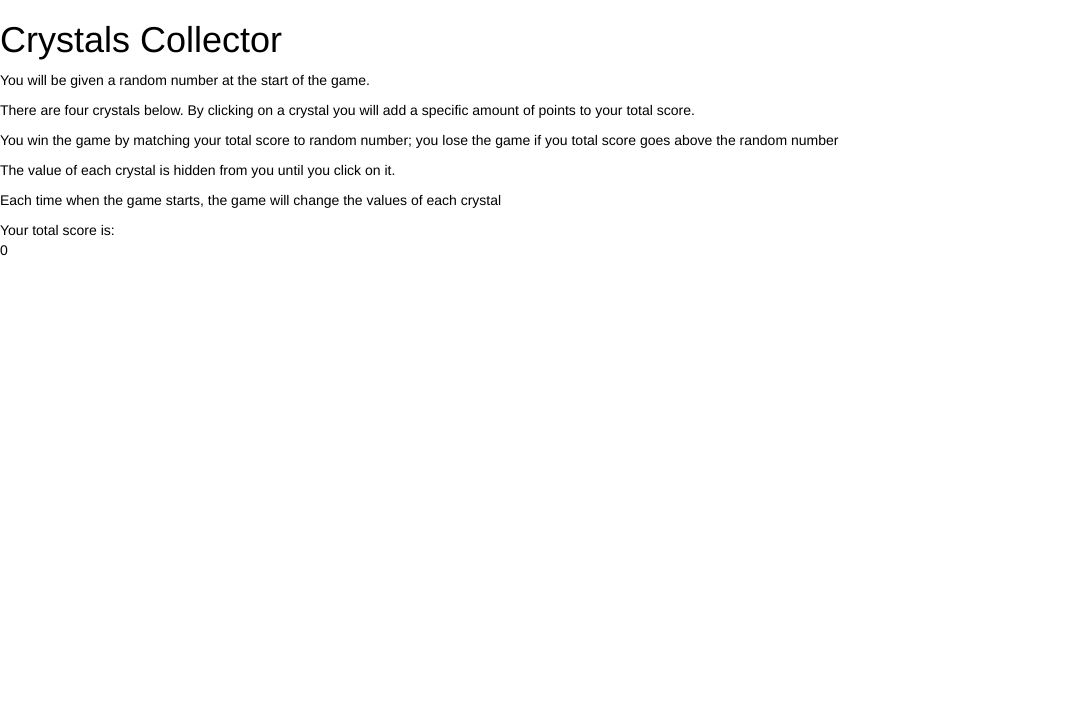
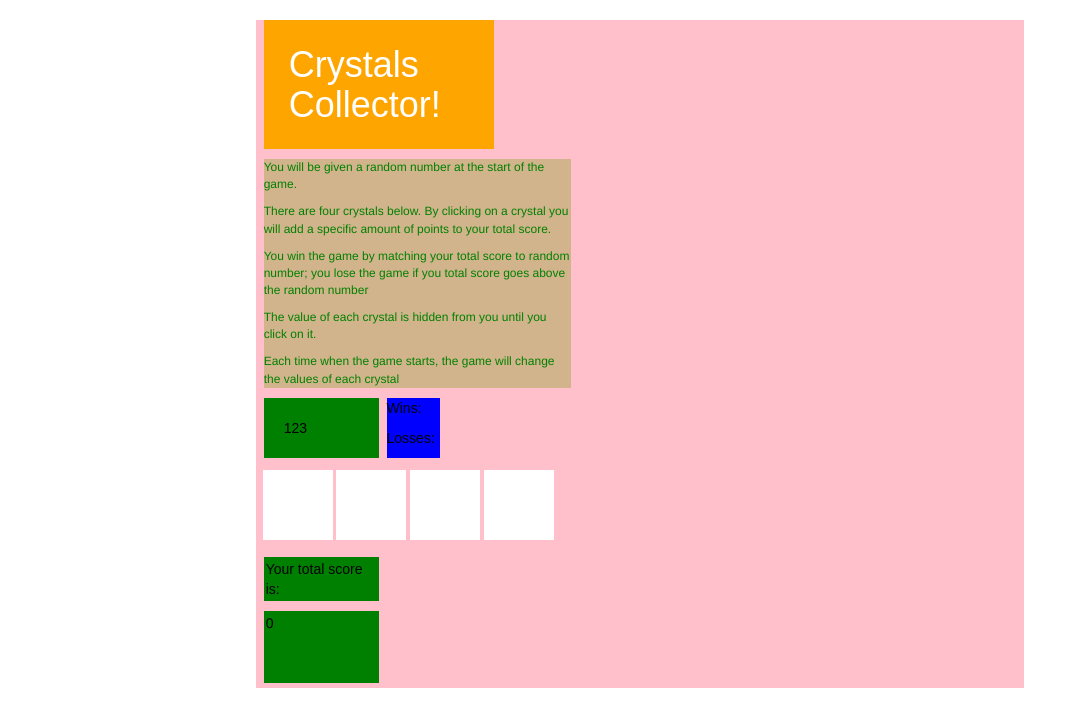
Before and after one commit to MLangteau/week-4-game, a PHP site: page / in a window 1280 px wide. Shown: the top 727 px of the page, without its empty margins (0-1087 px from the left). Run offline with PHP 8.4, Linux system fonts and the light colour scheme.

Commit message:
getting the div straight

```diff
--- a/assets/css/style.css
+++ b/assets/css/style.css
@@ -1,23 +1,24 @@
-/*body {
-  background: url("../images/asanoha-400px.png") no-repeat center center fixed;
-  -webkit-background-size: cover;
-  -moz-background-size: cover;
-  -o-background-size: cover;
-  background-size: cover;
-	text-align: center;
-	font-family: Helvetica;
-	font-size: 2em;
+* {
+	box-sizing: border-box;
+	font-family: 'Arial', 'Helvetica Neue', Helvetica, sans-serif;
+}
+
+h1 {
+	margin-left: 1%;
+	display: block;
+	padding: 25px;
+	width: 30%;
+	background-color: orange;
 	color: white;
-	clear: both;
-}   */
-
-.sunset {
-/*   /* Background pattern from Subtle Patterns */
-/*	background-image: url("../images/blackthread.png");         */
-	margin: 0 auto;
-	width: 70%;
-	color: black;
-	clear: both;         /* no floating on left or right at onset */
+}
+#randomGen {
+	margin-left: 1%;
+	float: left;
+	background-color: green;
+	display: block;
+	padding: 20px;
+	width: 15%;
+	height: 5%;
 }
 
 #letterIn {
@@ -25,12 +26,109 @@
 	font-size: 3em;
 	color: black;
 }
+
+#totalScoreText {
+	clear: both;
+	margin-left: 1%;
+	padding: 2px;
+	background-color: green;
+	width: 15%;
+}
+
+#totalScoreNum {
+	display: inline-block;
+	overflow: auto;
+	clear: both;
+	margin-left: 1%;
+	padding: 2px 20px 50px 2px;
+	background-color: green;
+	width: 15%;
+}
+
+#totalScore {
+	display: inline-block;
+}
+
+#crystal-1 {
+	margin-left: 1%;
+	width: 10%;
+	display: inline-block;
+	padding: 35px;
+}
+
+#crystal-2 {
+	width: 10%;
+	padding: 35px;
+}
+
+#crystal-3 {
+	width: 10%;
+	padding: 35px;
+}
+
+#crystal-4 {
+	width: 10%;
+	display: inline-block;
+	padding: 35px;
+}
+
+.sunset {
+/*   /* Background pattern from Subtle Patterns */
+/*	background-image: url("../images/blackthread.png");         */
+	margin: 0 auto;
+	width: 60%;
+	background-color: pink;
+	color: black;
+	clear: both;         /* no floating on left or right at onset */
+}
+
+.winLossPara {
+	margin-left: 1%;
+	clear: both;
+	display: inline-block;
+	background-color: blue;
+	width: 7%;
+}
+/*
 .my-panel {
-	display:block;
+	margin-left: 1%;
+	width: 35%;
+	background-color: #ffffff;
+	padding: 4px;
+	background-color: green;
+	border: 6px solid orange;
+	display: block
+}
+     */
+.para {
+	margin-left: 1%;
+	width: 40%;
+	font-size: 12px;
+	font-family: Helvetica;
+	background-color: tan;
+	color: green;
+	display: block;
+}
+
+.crystal-panel {
+/*	margin-left: 1%;  */
+	width: 60%;
+	display: block;
+	padding: 2px;
+}
+
+.crystals {
+	width: 10%;
+	height: 10%;
+	padding: 20px;
+	display: inline-block;
+	background-color: white;
+}
+
+/*	margin-right: 130px;         */
 /*	background-color: white;     */
 /*	opacity: .5;
 	color: black;  */
-
 /*	box-shadow: 0px 30px 40px rgba(0,0,0,.1);
 	float: right;
 */
--- a/index.html
+++ b/index.html
@@ -13,11 +13,14 @@
 </head>
 
 <body>
-    <container class="sunset">
+    <div class="sunset">
+        <row>
           	<heading>
-	        <h1>Crystals Collector</h1>
+    	        <h1>Crystals Collector!</h1>
     	    </heading>
+        </row>
 
+        <row>
         <div class="para">
     	        <p>You will be given a random number at the start of the game.</p>
     	        <p>There are four crystals below.  By clicking on a crystal you will add a specific amount of points to your total score.</p>
@@ -25,33 +28,47 @@
     	        <p>The value of each crystal is hidden from you until you click on it.</p>
     	        <p>Each time when the game starts, the game will change the values of each crystal</p>
         </div>
+        </row>
 
-    <div class="my-panel">
-    	<div id="RandomGen">
-    	</div>
-		<div>
-			<p id="Wins"></p> <p id="Losses"></p>
-		</div>
+        <p></p>
+
+        <row>
+        	<div id="randomGen">123
             </div>
 
-    <div class="my-panel">
-        <div id="crystal-panel">
+            <div class="winLossPara">
+    			     <p id="Wins">Wins: </p> <p id="Losses">Losses: </p>
+            </div>
+
+        </row>
+
+            <p></p>    <p></p>
+        <row>
+
+        <div class="crystal-panel">
         	<div class ="crystals" id="crystal-1"></div>
         	<div class ="crystals" id="crystal-2"></div>
         	<div class ="crystals" id="crystal-3"></div>
         	<div class ="crystals" id="crystal-4"></div>
         </div>
-    </div>
+        </row>
 
-    <div class="my-panel">
+        <p></p>
+
+        <row>
+        <div id="totalScoreText">
             Your total score is:
         </div>
+        </row>
 
-    <div class="my-panel">
-        <span id="totalScore">0</span>
+        <p></p>
+
+        <div id="totalScoreNum">
+            <div
+                id="totalScore">0
             </div>
-
-    </container>
+        </div>
+    </div>
 
 <!--    <script type="text/javascript" src="assets/javascript/game.js"></script>  -->
 
```
Lines whose indentation alone changed are shown as unchanged.
